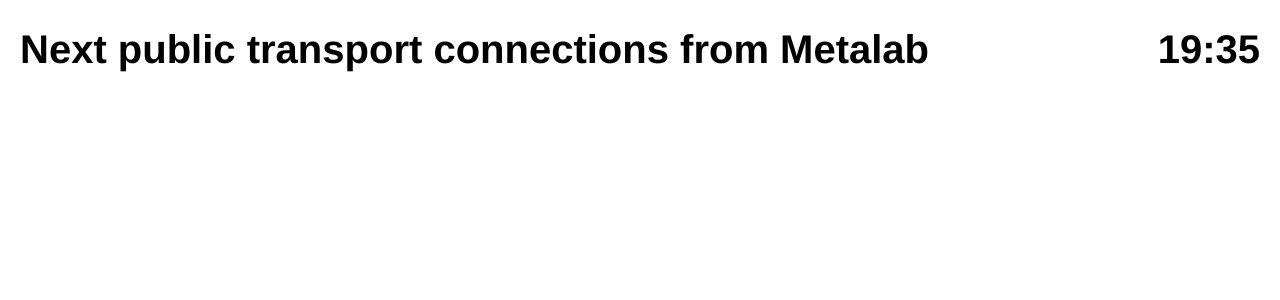
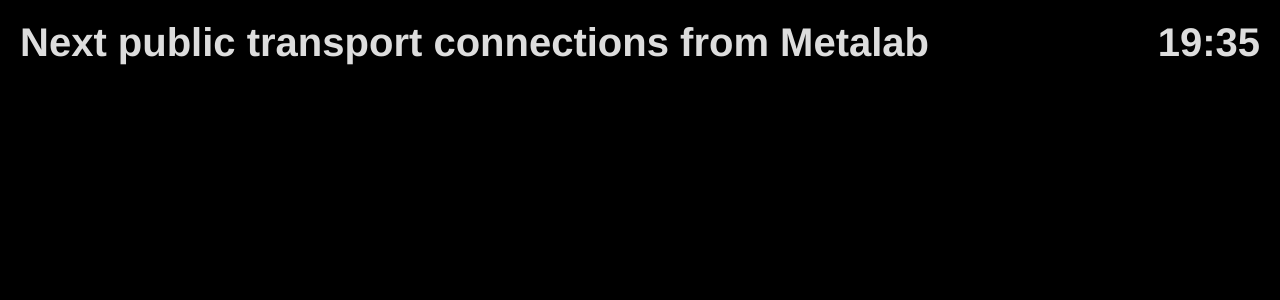
Before and after one commit to Metalab/oeffimonitor, a PHP site: page / in a window 1280 px wide. Shown: the top 300 px of the page. Run offline with PHP 8.4, Linux system fonts and the light colour scheme.

Commit message:
changed to dark theme

```diff
--- a/site/oeffis.css
+++ b/site/oeffis.css
@@ -1,9 +1,12 @@
 body {
 	margin:0;
 	font-family: Helvetica, Arial, sans-serif;
+	background-color: black;
+	color: #ddd;
 }
 
-#container { margin: 20px; }
+h1 { margin: 20px; }
+
 
 #error {
 	background-color: #F2DEDE;
@@ -29,7 +32,8 @@ table {
 }
 
 thead { font-weight: bold; }
-tbody > tr:nth-child(2n+1) { background: #eee; }
+tbody > tr:nth-child(2n) { background: #222; }
+tbody > tr:nth-child(2n+1) { background: #333; }
 td { border: none; }
 tr > td:nth-child(1) { text-align: center; }
 
```
